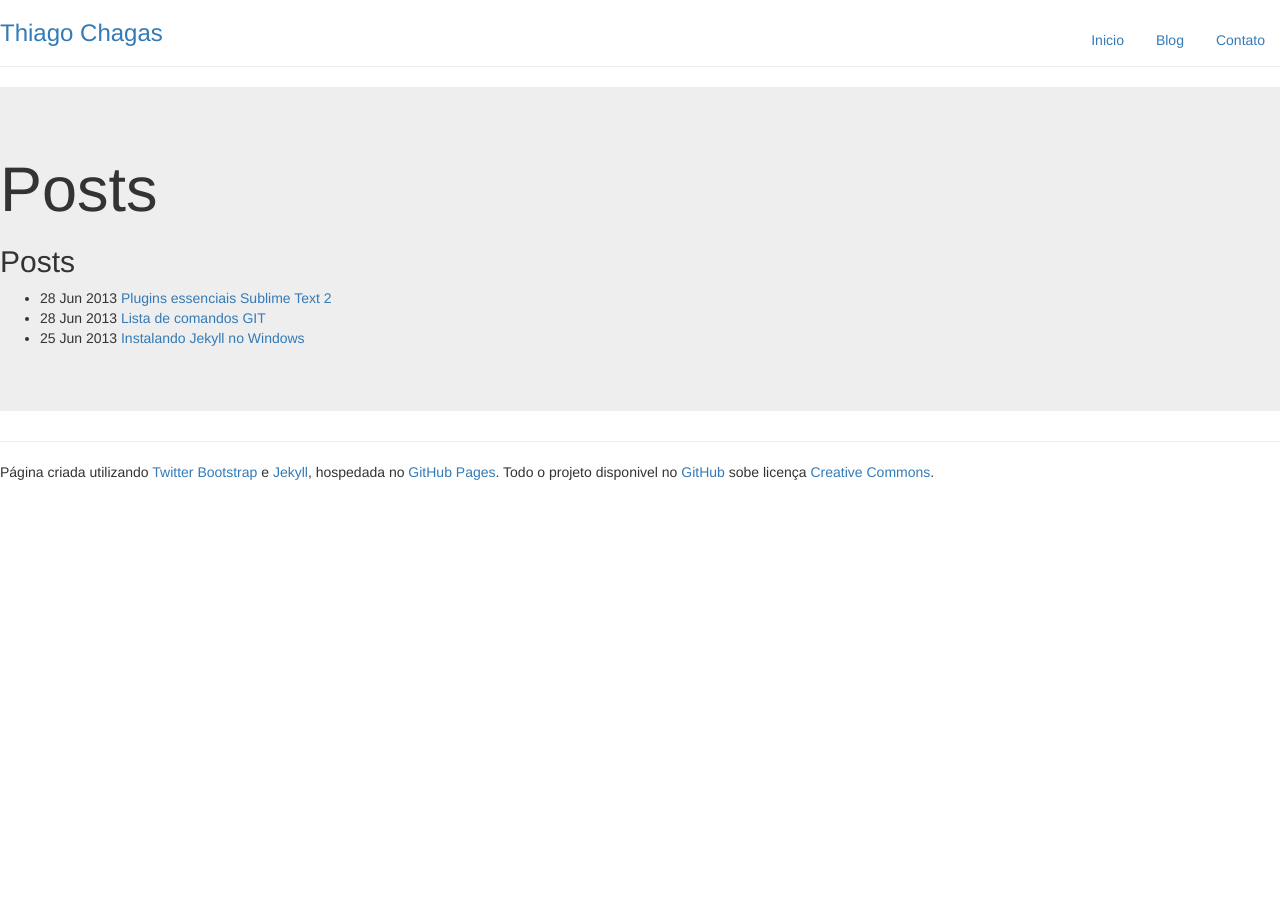
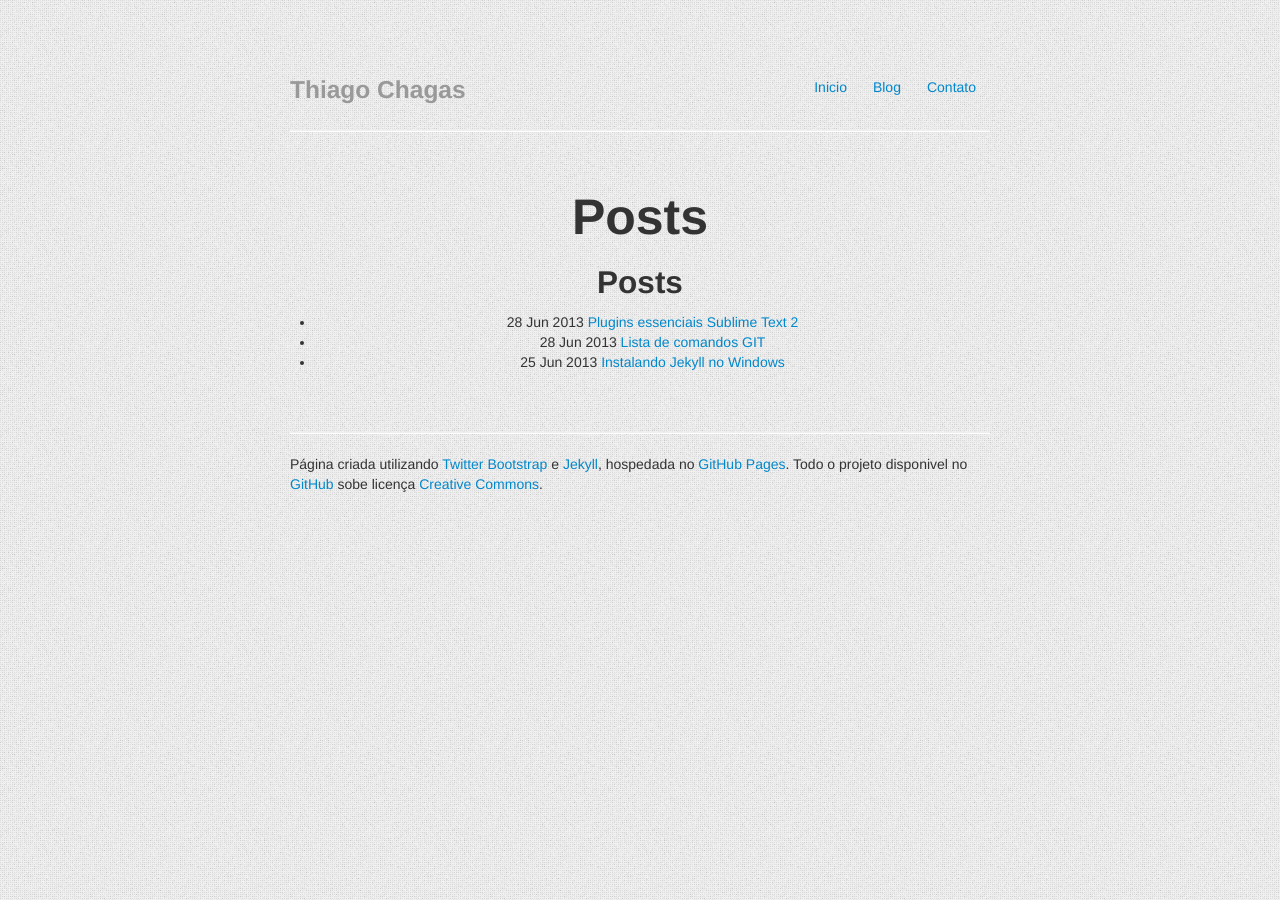
Before and after one commit to tqchagas/tqchagas.github.com, a Jekyll site: the page built from blog/index.html, in a window 1280 px wide. Built offline with Jekyll 4.4.1, drawn with Linux system fonts in a browser that asks for light colours; nearby versions of some CDN libraries; library files that are not in the unit come from our copies.

Commit message:
change in default and post

```diff
--- a/_layouts/default.html
+++ b/_layouts/default.html
@@ -8,8 +8,8 @@
                 <meta name="description" content="">
                 <meta name="author" content="">
                 <!-- CSS Styles -->
-                <link href="assets/css/bootstrap.css" rel="stylesheet">
-                <link href="assets/css/bootstrap-responsive.min.css" rel="stylesheet">
+                <link href="http://thiagochagas.com/assets/css/bootstrap.css" rel="stylesheet">
+                <link href="http://thiagochagas.com/assets/css/bootstrap-responsive.min.css" rel="stylesheet">
                 <!-- Le HTML5 shim, for IE6-8 support of HTML5 elements -->
                 <!--[if lt IE 9]>
                 <script src="http://html5shim.googlecode.com/svn/trunk/html5.js"></script>
@@ -47,6 +47,6 @@
                 </div>
                 {% include analytics-body.html %}
                 <script src="https://ajax.googleapis.com/ajax/libs/jquery/1.10.1/jquery.min.js"></script>
-                <script src="assets/js/bootstrap.min.js"></script>
+                <script src="http://thiagochagas.com/assets/js/bootstrap.min.js"></script>
         </body>
 </html>
--- a/_layouts/post.html
+++ b/_layouts/post.html
@@ -8,8 +8,8 @@
                 <meta name="description" content="">
                 <meta name="author" content="">
                 <!-- CSS Styles -->
-                <link href="assets/css/bootstrap.css" rel="stylesheet">
-                <link href="assets/css/bootstrap-responsive.min.css" rel="stylesheet">
+                <link href="http://thiagochagas.com/assets/css/bootstrap.css" rel="stylesheet">
+                <link href="http://thiagochagas.com/assets/css/bootstrap-responsive.min.css" rel="stylesheet">
                 <!-- Le HTML5 shim, for IE6-8 support of HTML5 elements -->
                 <!--[if lt IE 9]>
                 <script src="http://html5shim.googlecode.com/svn/trunk/html5.js"></script>
@@ -48,6 +48,6 @@
                 </div>
                 {% include analytics-body.html %}
                 <script src="https://ajax.googleapis.com/ajax/libs/jquery/1.10.1/jquery.min.js"></script>
-                <script src="assets/js/bootstrap.min.js"></script>
+                <script src="http://thiagochagas.com/assets/js/bootstrap.min.js"></script>
         </body>
 </html>
```
